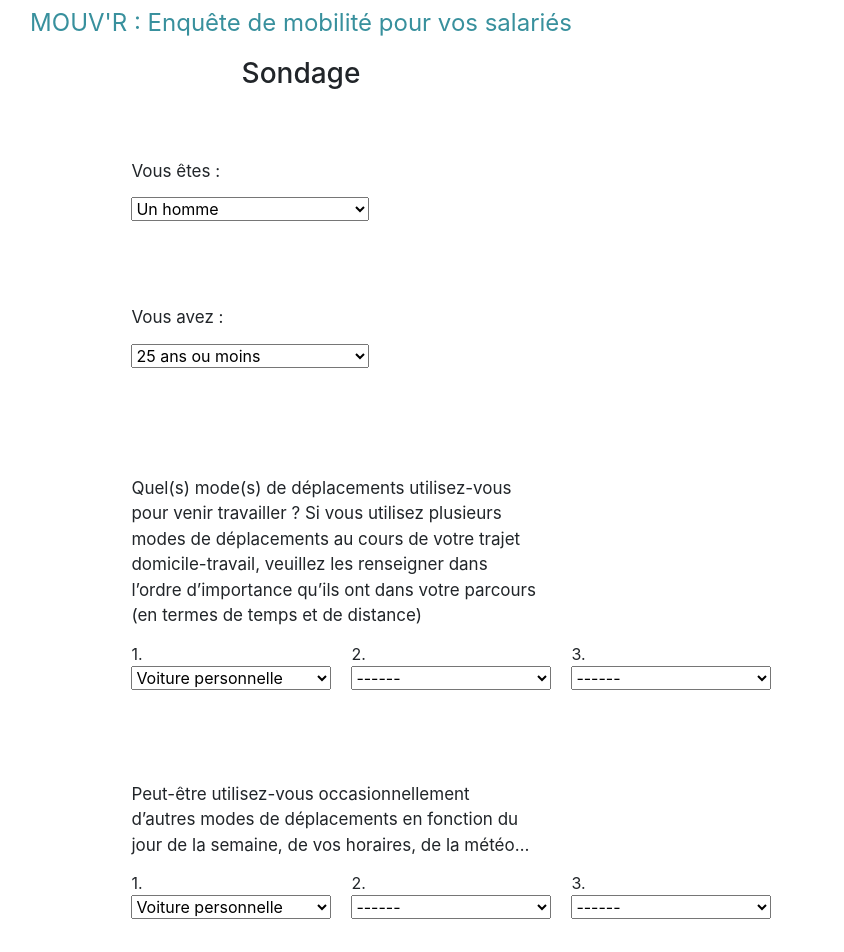
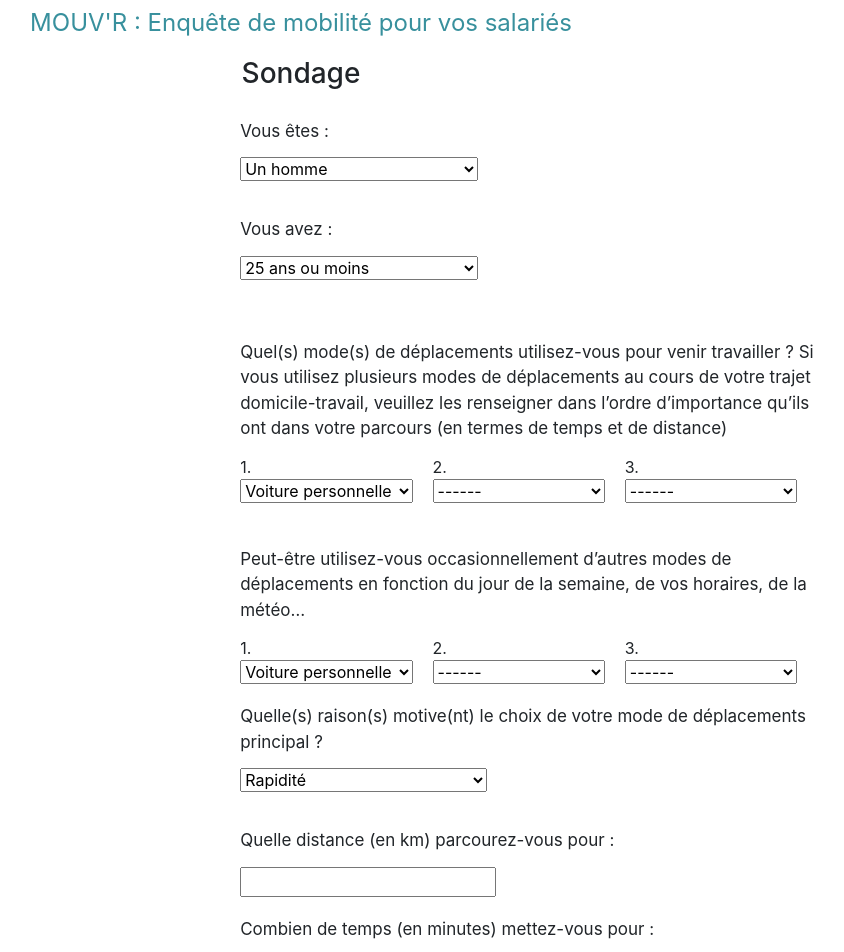
Before and after one commit to EdouardSellier/wcs-ouvert, a React (Create React App) app in the folder front/: page /sondage in a window 1280 px wide. Shown: the top 952 px of the page, without its empty margins (339-1183 px from the left). Built offline with nearby package versions, Linux system fonts and the light colour scheme.

Commit message:
Display on sondage page changed.

```diff
--- a/front/src/components/Sondage.jsx
+++ b/front/src/components/Sondage.jsx
@@ -6,10 +6,8 @@
   return (
     <React.Fragment>
       <br />
-      <div className="mb-5">
-        <label htmlFor={props.data.id} className="w-50">
-          {props.data.label}
-        </label>
+      <div className="marginMultipleOption">
+        <label htmlFor={props.data.id}>{props.data.label}</label>
         <div className="d-flex">
           <div className="threeInput">
             <span>1.</span>
@@ -68,7 +66,7 @@
       <br />
       <textarea
         onChange={event => props.changeFormState(event, props.data.index)}
-        className="mb-5 commentary"
+        className="commentary"
       />
       <p />
     </React.Fragment>
@@ -81,7 +79,7 @@
       <label htmlFor={props.data.id}>{props.data.label}</label>
       <br />
       <select
-        className="mb-5"
+        className="marginOption"
         id={props.data.id}
         onChange={event => props.changeFormState(event, props.data.index)}
       >
@@ -100,7 +98,7 @@
       <label htmlFor={props.data.id}>{props.data.label}</label>
       <br />
       <input
-        className="mb-5"
+        className="marginNumber"
         type="number"
         id={props.data.id}
         onChange={event => props.changeFormState(event, props.data.index)}
@@ -557,10 +555,11 @@
         <p className="homeSlogan">
           MOUV'R : Enquête de mobilité pour vos salariés
         </p>
-        <div className="sondage mt-2">
+        <div className="sondage">
           <h3>Sondage</h3>
-          <div className="textAlignLeft pl-5">
-            <form className="mt-5">
+          <div className="d-flex justify-content-center">
+            <div className="textAlignLeft col-6 pl-5">
+              <form className="">
                 {this.state.questions.map(data => {
                   switch (data.type) {
                     case "option":
@@ -599,8 +598,11 @@
                       return <p>Il y a une erreur.</p>;
                   }
                 })}
-              <button className="btn btn-primary btn-lg mb-5">Envoyer</button>
+                <button className="btn btn-primary btn-lg buttonSubmit">
+                  Envoyer
+                </button>
               </form>
+            </div>
           </div>
         </div>
         <Footer />
```
Lines whose indentation alone changed are shown as unchanged.
